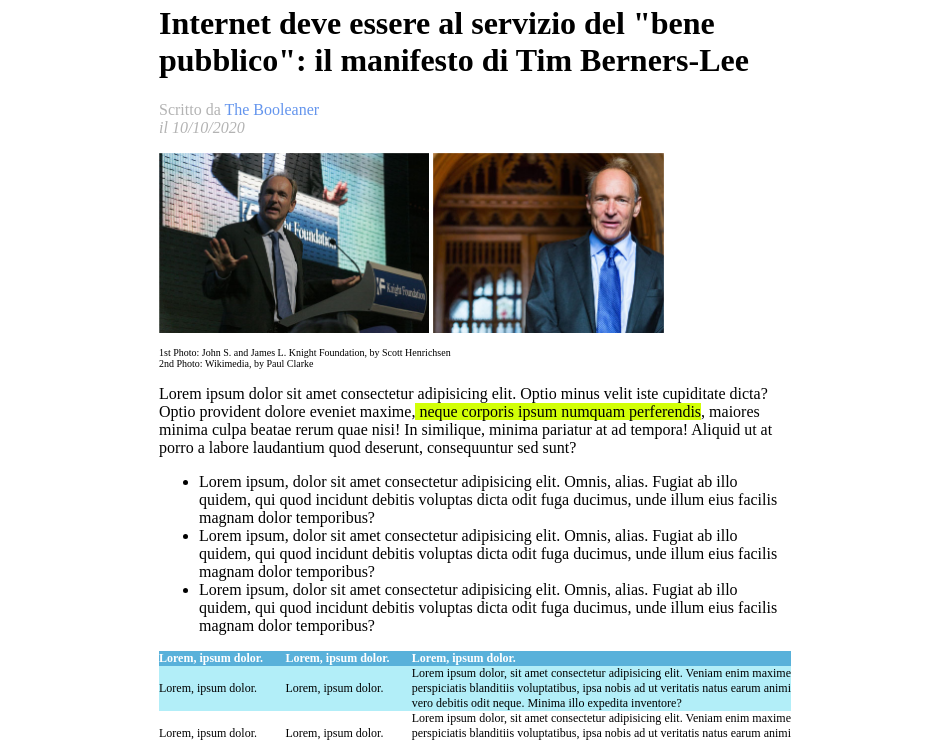
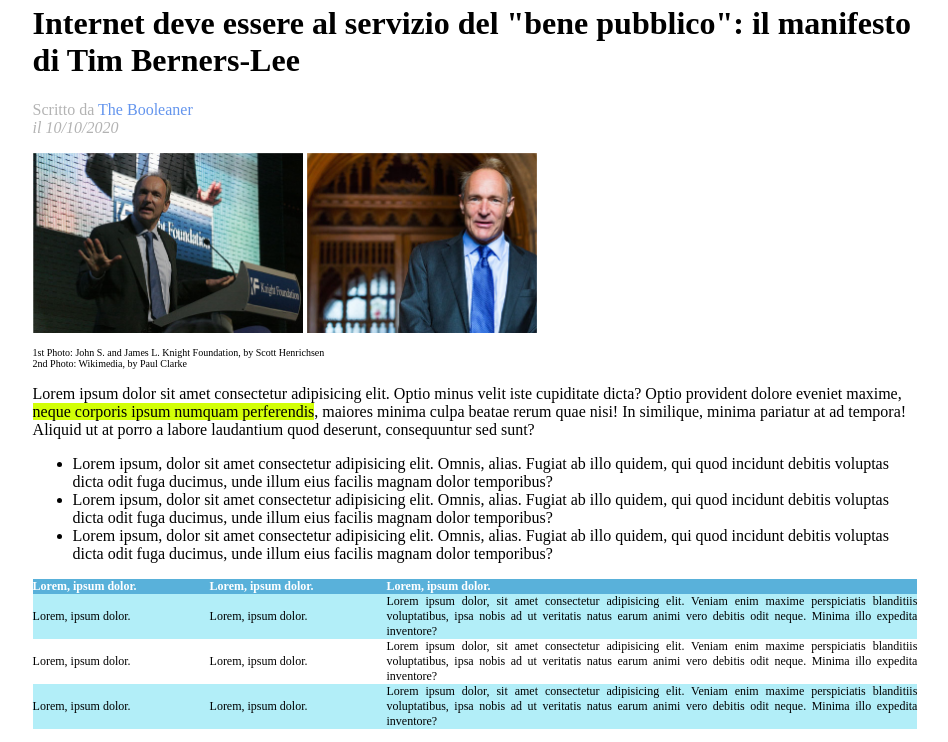
Before and after one commit to MarianoPd/html-css-booleaner, a plain HTML site: page index.html in a window 1280 px wide. Shown: the part 94-836 px from the top of the page, without its empty margins (165-1113 px from the left). Drawn offline with Linux system fonts and the light colour scheme.

Commit message:
commit finale

```diff
--- a/css/style.css
+++ b/css/style.css
@@ -1,4 +1,12 @@
+.container{
+    width: 70%;
+    margin: 0 auto;
+}
 
+/* .sizer{
+    margin: 0 auto;
+    width: 70%;
+} */
 
 .testata{
     height: 70px;
@@ -14,10 +22,7 @@
     margin-left: 20px;
 }
 
-.container{
-    width: 50%;
-    margin: 0 auto;
-}
+
 
 header p{
     color: rgb(179, 179, 179);
```
